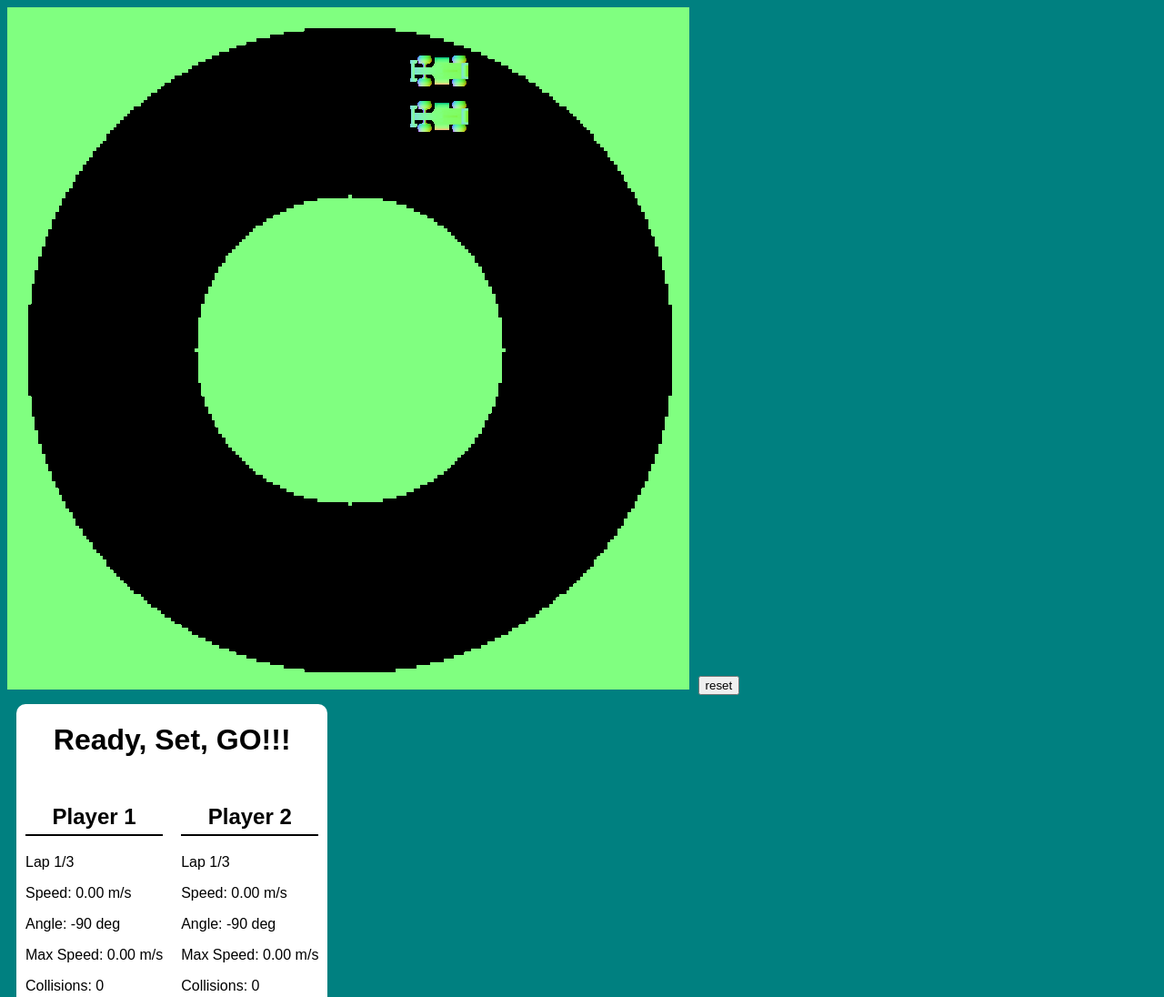
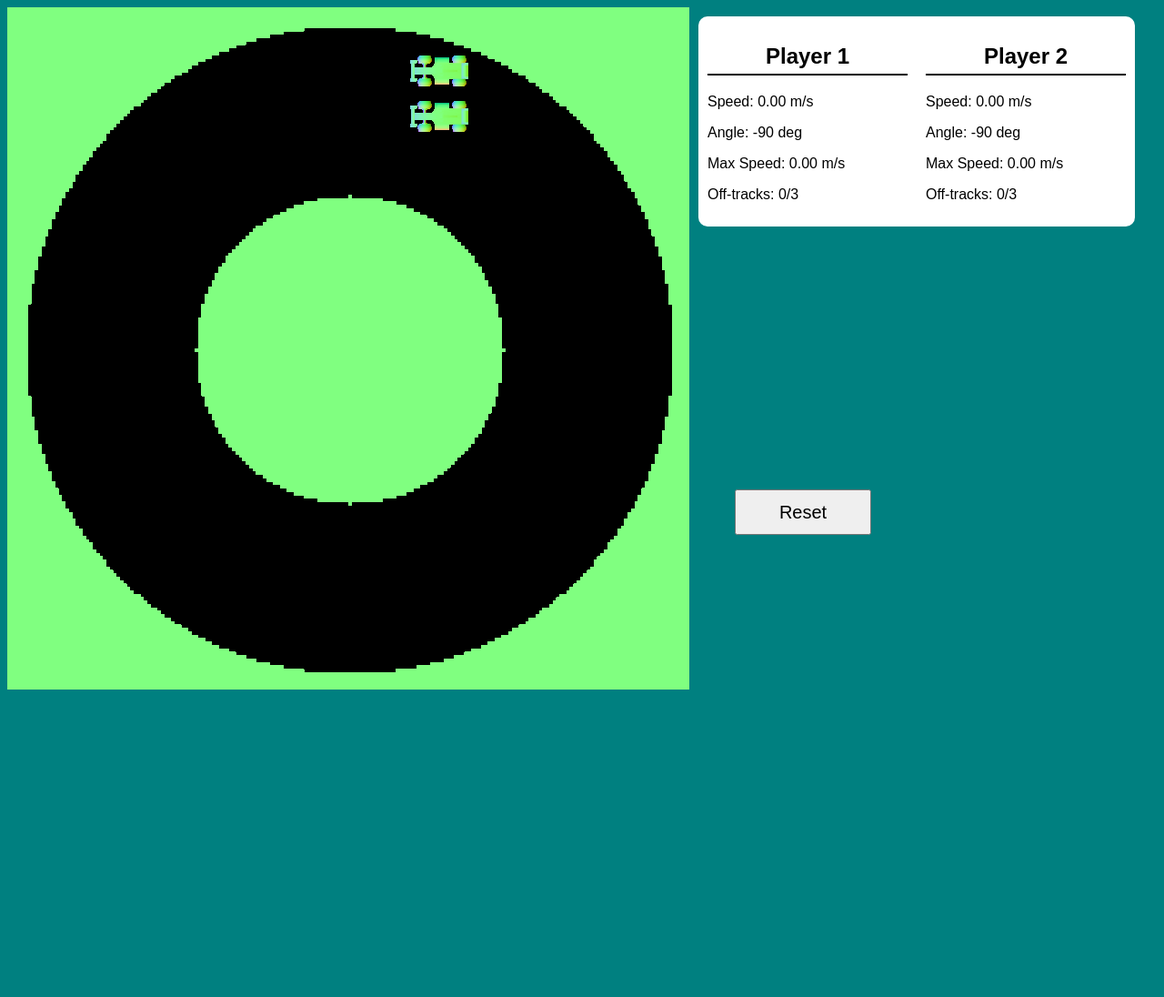
Before and after one commit to iamthetoaster/VectorKart, a website with bundled scripts: page index.html in a window 1280 px wide. Shown: the top 1096 px of the page at 91% size. After the commit the page ends 800 px from the top, so only its background shows below. Built offline with nearby package versions, Linux system fonts and the light colour scheme; animation ran at ten frames a second.

Commit message:
Reformatted page, removed extraneous lap counter, and added visual feed back for off-tracks

```diff
--- a/index.html
+++ b/index.html
@@ -3,7 +3,7 @@
     <head>
         <meta charset="utf-8">
         <meta http-equiv="x-ua-compatible" content="ie=edge">
-        <title>Untitled</title>
+        <title>VectorKart</title>
         <meta name="description" content="">
         <meta name="viewport" content="width=device-width, initial-scale=1">
         <link rel="stylesheet" href="/src/style.css">
@@ -19,7 +19,7 @@
 
         <!-- WebGL Canvas -->
         <canvas id="c" width=750 height=750></canvas>
-        <button id="reset-button" width=50 height=50>reset</button>
+        <button id="reset-button">Reset</button>
         <!-- input id="testButton" type="button" value="Click me" -->
 
         <!-- Player Statistics Dashboard -->
--- a/src/engine/Dashboard.js
+++ b/src/engine/Dashboard.js
@@ -1,34 +1,31 @@
-const LAP_TOTAL = 3;
+const MAX_OFFTRACKS = 3;
 
 class Dashboard {
   constructor(parentNode, cars) {
     this.parent = parentNode;
     this.cars = cars;
     this.carDashes = [];
-    this.winner = 0;
-
-    this.announcer = Dashboard.makeElement('h1', undefined, 'announcer');
-    this.announcer.textContent = 'Ready, Set, GO!!!';
 
     for (let index = 0; index < cars.length; index++) {
       const carDash = Dashboard.makeElement('div', 'car-dash', `player-${index + 1}-dash`);
+
+      const warning = Dashboard.addField(carDash, 'warning hidden');
+      warning.textContent = 'Off-track!'
 
       const title = Dashboard.makeElement('h2', 'car-dash-title');
       title.textContent = `Player ${index + 1}`;
       carDash.append(title);
 
-      Dashboard.addField(carDash, 'lap', `lap-${index + 1}`);
       Dashboard.addField(carDash, 'speed', `speed-${index + 1}`);
       Dashboard.addField(carDash, 'angle', `angle-${index + 1}`);
       Dashboard.addField(carDash, 'max-speed', `max-speed-${index + 1}`);
-      Dashboard.addField(carDash, 'collisions', `collision-${index + 1}`);
+      Dashboard.addField(carDash, 'offtracks', `offtrack-${index + 1}`);
 
       this.carDashes.push(carDash);
     }
   }
 
   attach() {
-    this.parent.append(this.announcer);
     for (const carDash of this.carDashes) {
       this.parent.append(carDash);
     }
@@ -41,24 +38,31 @@ class Dashboard {
       const car = this.cars[index];
 
       const dash = {
-        lap: carDash.querySelector(`.lap`),
-        speed: carDash.querySelector(`.speed`),
-        angle: carDash.querySelector(`.angle`),
-        maxSpeed: carDash.querySelector(`.max-speed`),
-        collisions: carDash.querySelector(`.collisions`)
+        title: carDash.querySelector('.car-dash-title'),
+        warning: carDash.querySelector('.warning'),
+        speed: carDash.querySelector('.speed'),
+        angle: carDash.querySelector('.angle'),
+        maxSpeed: carDash.querySelector('.max-speed'),
+        offtracks: carDash.querySelector('.offtracks'),
       };
 
-      dash.lap.textContent = `Lap ${car.lap || 1}/${LAP_TOTAL}`;
+      dash.title.classList.remove('warning');
       dash.speed.textContent = `Speed: ${car.getSpeed().toFixed(2)} m/s`;
       dash.angle.textContent = `Angle: ${car.getRotationDeg().toFixed(0)} deg`;
       dash.maxSpeed.textContent = `Max Speed: ${car.maxSpeed.toFixed(2)} m/s`;
-      dash.collisions.textContent = `Collisions: ${car.collisionCount}`;
-    }
-
-    if (this.winner > 0) {
-      this.announcer.textContent = `Player ${this.winner} wins!`;
+      dash.offtracks.classList.remove('warning');
+      dash.offtracks.textContent = `Off-tracks: ${car.collisionCount}/${MAX_OFFTRACKS}`;
     }
   }
+
+  warnOffTrack(carIndex) {
+    const carDash = this.carDashes[carIndex];
+    const title = carDash.querySelector('.car-dash-title');
+    const offtracks = carDash.querySelector('.offtracks');
+
+    title.classList.add('warning');
+    offtracks.classList.add('warning');
+  };
 
   static makeElement(type, className, id) {
     const element = document.createElement(type);
@@ -75,7 +79,7 @@ class Dashboard {
   static addField(dash, className, id) {
     const field = Dashboard.makeElement('p', className, id);
     field.className = className; // Ensure the class is correctly set
-    dash.appendChild(field);
+    dash.append(field);
 
     return field;
   }
--- a/src/engine/GameController.js
+++ b/src/engine/GameController.js
@@ -160,6 +160,7 @@ export default class GameController {
               //console.log(`Collision detected for player ${this.turn + 1}. Total: ${car.collisionCount}`);
               car.stop(); // Use the stop method to halt the car immediately
               this.dashboard.update();  // Update the dashboard to reflect changes
+              this.dashboard.warnOffTrack(this.turn);
               if (car.collisionCount >= 3) {
                 this.gameOver = true;
                 const winningPlayerIndex = (this.turn + 1) % this.players;  // This is currently giving you the next player, not the other player
@@ -169,7 +170,7 @@ export default class GameController {
                 const correctWinningPlayerIndex = 1 - this.turn;  // Adjusts for a two-player game to find the other player
 
                 const winMessage = document.querySelector('#winMessage');
-                winMessage.innerText = `Player ${losingPlayerIndex} loses the game due to too many collisions. Player ${correctWinningPlayerIndex + 1} wins!`;
+                winMessage.innerText = `Player ${losingPlayerIndex} loses the game due to too many off-tracks. Player ${correctWinningPlayerIndex + 1} wins!`;
                 winMessage.style.display = 'block';
                 return;  // Stop further processing
               }
--- a/src/style.css
+++ b/src/style.css
@@ -1,27 +1,37 @@
 body {
-    background-color: teal;
-    font-family: 'Courier New', Courier, monospace; /* Ensures fixed-width font */
-    /* font-size: 20px; */
+  display: grid;
+  grid-template: repeat(3, 250px) / repeat(5, 250px);
+  background-color: teal;
+  font-family: 'Courier New', Courier, monospace; /* Ensures fixed-width font */
+  /* font-size: 20px; */
 }
 
 
 canvas {
-    background-color: white;
+  background-color: white;
+  grid-row: 1 / 3;
+  grid-column: 1 / 4;
+}
+
+#reset-button {
+  height: 50px;
+  width: 150px;
+  margin-top: 30px;
+  justify-self: center;
+  grid-row: 3;
+  grid-column: 4;
+  font-size: 20px;
 }
 
 #dashboard {
-  display: grid;
-  grid-template: auto / repeat(6, 1fr);
-  width: fit-content;
+  grid-row: 1 / auto;
+  grid-column: 4 / span 2;
+  display: flex;
   margin: 10px;
+  height: fit-content;
   background-color: white;
   border-radius: 10px;
   font-family: Arial, Helvetica, sans-serif;
-}
-
-#announcer {
-  text-align: center;
-  grid-column: 1 / -1;
 }
 
 .car-dash-title {
@@ -33,19 +43,30 @@ canvas {
 }
 
 .car-dash {
+  flex-grow: 1;
   margin: 10px;
   grid-column: auto / span 3;
   grid-row: 2;
 }
 
+.warning {
+  color: red;
+}
+
 #winMessage {
-  position: absolute;
-  right: 100px;   /* Adjust based on your layout */
-  top: 50%;      /* Center vertically, adjust as needed */
-  transform: translateY(-50%);
+  height: fit-content;
+  width: fit-content;
+  justify-self: center;
+  align-self: center;
+  grid-row: 2;
+  grid-column: 1 / 4;
   background-color: white; /* Ensure visibility */
   padding: 10px;
   border: 2px solid red; /* Make it visible */
   z-index: 1000; /* Make sure it's above other elements */
   display: none; /* Hide the message box initially */
 }
+
+.hidden {
+  display: none;
+}
```
